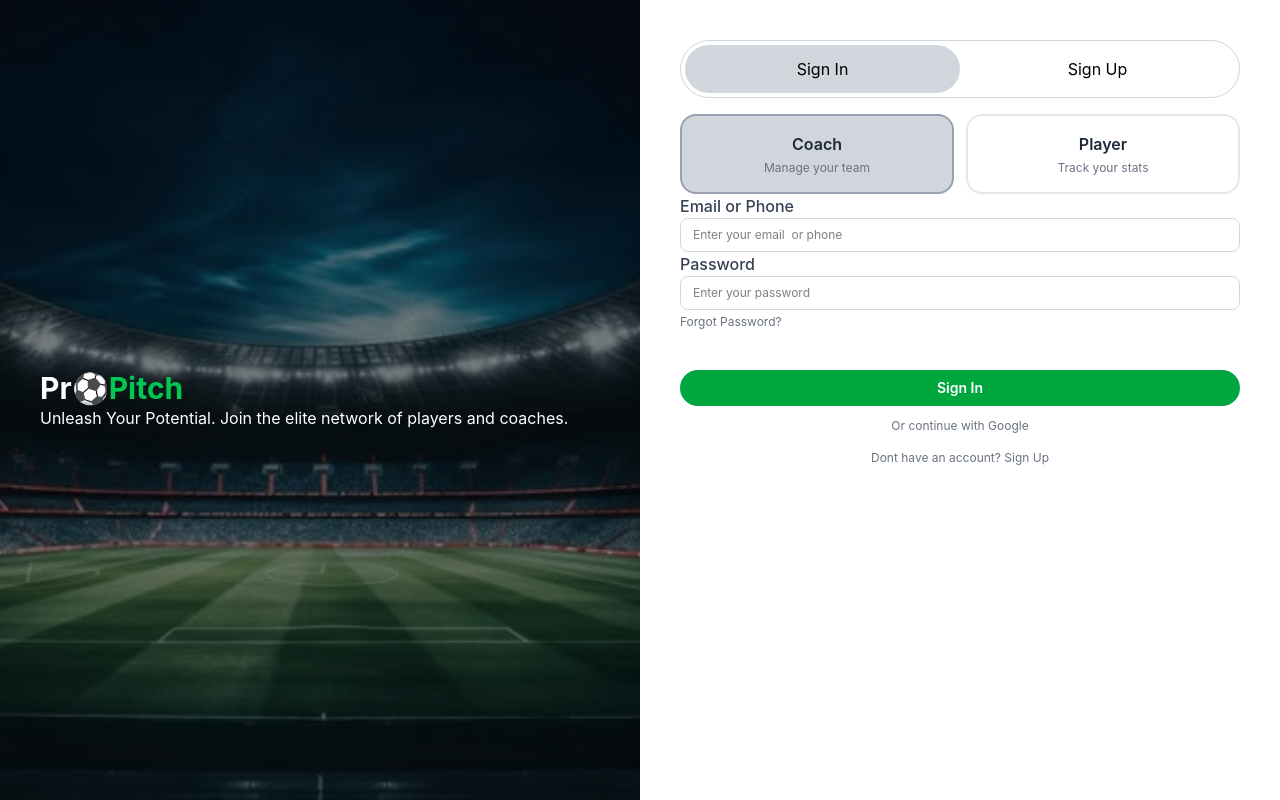
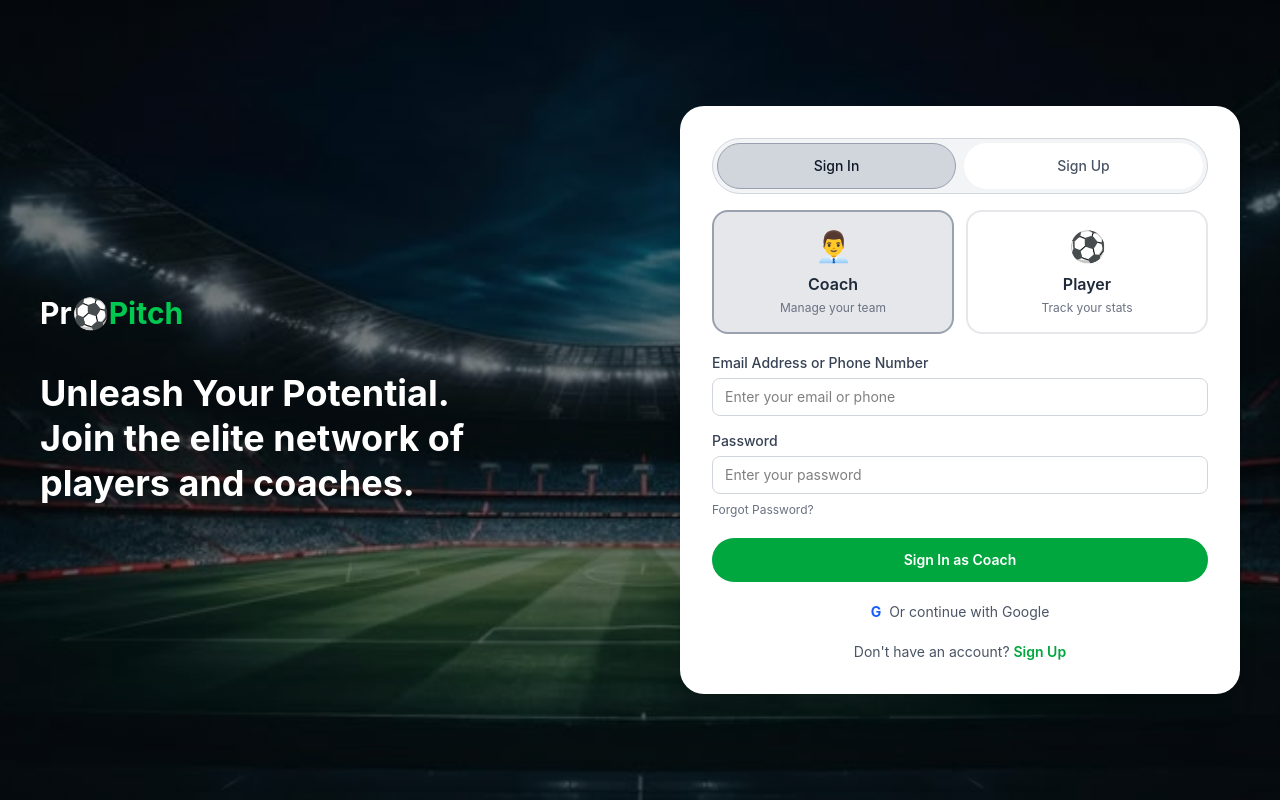
Before and after one commit to Okolohope/Football-Website, a React app in the folder frontend/: page /coach/register in a window 1280 px wide. Built offline with nearby package versions, Linux system fonts and the light colour scheme; the HTML template or start-up script is replaced by a standard one.

Commit message:
Updated sign in

```diff
--- a/frontend/src/pages/CoachRegister.jsx
+++ b/frontend/src/pages/CoachRegister.jsx
@@ -1,96 +1,242 @@
-import { useState } from "react"
-import herofootball from "../assets/football-hero.png"
-function CoachRegister(){
-  const [mode, setMode] = useState("signin")
+import { useState } from "react";
+import herofootball from "../assets/football-hero.png";
+
+function CoachRegister() {
+  const [mode, setMode] = useState("signin");
   const [userType, setUserType] = useState("coach");
 
-  return(
-
-
-    <>
-    <div className="flex min-h-screen  md:flex-row" >
-
-      <div className="w-1/2  min-h-screen flex flex-col justify-center text-white p-6 md:p-10 bg-cover bg-center" style={{ backgroundImage: `linear-gradient(rgba(0,0,0,0.45), rgba(0,0,0,0.45)), url(${herofootball})`}}>
-        <div>
+  return (
+    <div
+      className="min-h-screen bg-cover bg-center bg-no-repeat md:flex md:flex-row"
+      style={{
+        backgroundImage: `linear-gradient(rgba(0,0,0,0.45), rgba(0,0,0,0.45)), url(${herofootball})`,
+      }}
+    >
+      {/* LEFT SIDE: LOGO AND HEADING */}
+      <div className="flex min-h-[38vh] w-full flex-col items-center justify-center px-5 py-8 text-center text-white md:min-h-screen md:w-1/2 md:items-start md:px-10 md:py-10 md:text-left">
+        <div className="mb-7 md:mb-10">
           <h2 className="text-3xl font-bold">
-            <span className="text-white">Pr⚽</span><span className="text-green-500">Pitch</span>
+            <span className="text-white">Pr⚽</span>
+            <span className="text-green-500">Pitch</span>
           </h2>
         </div>
 
-        <h1 className="text-white">
+        <div className="max-w-lg">
+          <h1 className="text-2xl font-bold leading-tight sm:text-3xl md:text-4xl">
             Unleash Your Potential.
+            <br />
             Join the elite network of players and coaches.
           </h1>
-
-
+        </div>
       </div>
 
+      {/* RIGHT SIDE: REGISTRATION FORM */}
+      <div className="flex w-full min-w-0 flex-col justify-center px-4 pb-6 sm:px-6 md:min-h-screen md:w-1/2 md:px-10 md:py-10">
+        <div className="mx-auto w-full max-w-xl rounded-3xl bg-white p-4 shadow-xl sm:p-6 md:p-8">
 
-      <div className="w-1/2 min-w-0 p-3 sm:p-4 md:p-10 flex flex-col">
-       <div className="flex w-full rounded-full border border-gray-300 p-1">
-         <button onClick={() => setMode("signin")}
+          {/* SIGN IN / SIGN UP TABS */}
+          <div className="flex w-full gap-2 rounded-full border border-gray-300 bg-gray-100 p-1">
+            <button
+              type="button"
+              onClick={() => setMode("signin")}
+              className={`flex-1 rounded-full p-3 text-center text-sm font-medium transition-colors ${
+                mode === "signin"
+                  ? "border border-gray-400 bg-gray-300 text-gray-900"
+                  : "border border-transparent bg-white text-gray-600"
+              }`}
+            >
+              Sign In
+            </button>
 
-         className={`flex-1 rounded-full p-3 text-center ${
-          mode === "signin" ? "border-gray-400 bg-gray-300": "border-gray-200 bg-white"
-         }`}>
-          Sign In</button>
-
-
-         <button onClick={() => setMode("signup")}
-         className={`flex-1 rounded-full p-3 text-center ${
-          mode === "signup"? "border-gray-400 bg-gray-300": "border-gray-400 bg-white"
-         }`}>
-          Sign Up</button>
-
+            <button
+              type="button"
+              onClick={() => setMode("signup")}
+              className={`flex-1 rounded-full p-3 text-center text-sm font-medium transition-colors ${
+                mode === "signup"
+                  ? "border border-gray-400 bg-gray-300 text-gray-900"
+                  : "border border-transparent bg-white text-gray-600"
+              }`}
+            >
+              Sign Up
+            </button>
           </div>
 
-       <div className="flex w-full gap-3 mt-4">
+          {/* COACH / PLAYER SELECTION */}
+          <div className="mt-4 flex w-full gap-3">
             <button
-        onClick={() => {setUserType("coach")}}
-        className={`flex-1 min-w-0 rounded-2xl border-2 p-4 text-center ${
+              type="button"
+              onClick={() => setUserType("coach")}
+              aria-pressed={userType === "coach"}
+              className={`flex-1 min-w-0 rounded-2xl border-2 p-3 text-center transition-colors sm:p-4 ${
                 userType === "coach"
-          ? "border-gray-400 bg-gray-300"
+                  ? "border-gray-400 bg-gray-200"
                   : "border-gray-200 bg-white"
               }`}
             >
-          <div>
+              <div className="mb-2 text-3xl">👨‍💼</div>
 
-          </div>
-          <h3 className="text-base font-semibold text-gray-800">Coach</h3>
-          <p className="mt-1 text-xs text-gray-500">Manage your team </p>
+              <h3 className="text-base font-semibold text-gray-800">
+                Coach
+              </h3>
+
+              <p className="mt-1 text-xs text-gray-500">
+                Manage your team
+              </p>
             </button>
-        <button onClick={() => setUserType("player")} className={`flex-1 min-w-0 rounded-2xl border-2 p-4 text-center ${userType === "player"?"border-gray-400 bg-gray-200": "border-gray-200 bg-white"}`}>
-          <div>
 
-          </div>
-          <h3 className="text-base font-semibold text-gray-800">Player</h3>
-          <p className="mt-1 text-xs text-gray-500">Track your stats</p>
+            <button
+              type="button"
+              onClick={() => setUserType("player")}
+              aria-pressed={userType === "player"}
+              className={`flex-1 min-w-0 rounded-2xl border-2 p-3 text-center transition-colors sm:p-4 ${
+                userType === "player"
+                  ? "border-green-500 bg-green-50"
+                  : "border-gray-200 bg-white"
+              }`}
+            >
+              <div className="mb-2 text-3xl">⚽</div>
+
+              <h3 className="text-base font-semibold text-gray-800">
+                Player
+              </h3>
+
+              <p className="mt-1 text-xs text-gray-500">
+                Track your stats
+              </p>
             </button>
           </div>
 
-        <div>
-         <label className="text-s, font-medium text-gray-700">Email or Phone</label><br/>
-         <input type="text" placeholder="Enter your email  or phone " className="w-full rounded-lg border border-gray-300 px-3 py-2 text-xs outline-none"/><br/>
+          {/* EMAIL OR PHONE */}
+          <div className="mt-4">
+            <label
+              htmlFor="emailOrPhone"
+              className="text-sm font-medium text-gray-700"
+            >
+              Email Address or Phone Number
+            </label>
 
-         <label className="text-s, font-medium text-gray-700" >Password</label><br/>
-         <input type="password" placeholder="Enter your password" className="w-full rounded-lg border border-gray-300 px-3 py-2 text-xs outline-none"/><br/>
+            <input
+              id="emailOrPhone"
+              type="text"
+              autoComplete="username"
+              placeholder="Enter your email or phone"
+              className="mt-1 w-full rounded-lg border border-gray-300 px-3 py-2 text-sm outline-none transition focus:border-green-500 focus:ring-1 focus:ring-green-500"
+            />
+          </div>
+
+          {/* PASSWORD */}
+          <div className="mt-3">
+            <label
+              htmlFor="password"
+              className="text-sm font-medium text-gray-700"
+            >
+              Password
+            </label>
+
+            <input
+              id="password"
+              type="password"
+              autoComplete={
+                mode === "signin" ? "current-password" : "new-password"
+              }
+              placeholder="Enter your password"
+              className="mt-1 w-full rounded-lg border border-gray-300 px-3 py-2 text-sm outline-none transition focus:border-green-500 focus:ring-1 focus:ring-green-500"
+            />
+          </div>
+
+          {/* CONFIRM PASSWORD: SIGN UP ONLY */}
           {mode === "signup" && (
             <div className="mt-3">
-            <label className="text-sm font-medium text-gray-700">Confirm Password</label>
-            <input type="password" placeholder="Confirm Password" className="w-full rounded-lg border border-gray-300 px-3 py-2 text-xs outline-none"/>
+              <label
+                htmlFor="confirmPassword"
+                className="text-sm font-medium text-gray-700"
+              >
+                Confirm Password
+              </label>
+
+              <input
+                id="confirmPassword"
+                type="password"
+                autoComplete="new-password"
+                placeholder="Confirm your password"
+                className="mt-1 w-full rounded-lg border border-gray-300 px-3 py-2 text-sm outline-none transition focus:border-green-500 focus:ring-1 focus:ring-green-500"
+              />
             </div>
           )}
+
+          {/* FORGOT PASSWORD: SIGN IN ONLY */}
           {mode === "signin" && (
-          <button className="mt-1 block text-left text-xs text-gray-500">Forgot Password?</button>)}<br/>
-         <button className="mt-4 w-full rounded-full bg-green-600 py-2 text-sm font-semibold text-white"> {mode === "signin" ? "Sign In" : "Create Account"}</button>
-         <button className="mt-2 w-full py-1 text-xs text-gray-500">Or continue with Google</button>
-         {mode === "signin" && (<button className="mt-2 w-full py-1 text-xs text-gray-500">Dont have an account? Sign Up</button>)}
+            <button
+              type="button"
+              onClick={() =>
+                alert("Password recovery will be connected later.")
+              }
+              className="mt-2 block text-left text-xs text-gray-500 hover:text-green-600"
+            >
+              Forgot Password?
+            </button>
+          )}
+
+          {/* MAIN BUTTON */}
+          <button
+            type="button"
+            onClick={() =>
+              alert(
+                mode === "signin"
+                  ? "Coach/Player sign-in will be connected next."
+                  : "Account creation will be connected next."
+              )
+            }
+            className="mt-5 w-full rounded-full bg-green-600 py-3 text-sm font-semibold text-white transition hover:bg-green-700"
+          >
+            {mode === "signin"
+              ? `Sign In as ${userType === "coach" ? "Coach" : "Player"}`
+              : "Create Account"}
+          </button>
+
+          {/* GOOGLE OPTION */}
+          <button
+            type="button"
+            onClick={() =>
+              alert("Google sign-in will be connected later.")
+            }
+            className="mt-3 w-full py-2 text-sm text-gray-600 transition hover:text-green-600"
+          >
+            <span className="mr-2 font-bold text-blue-600">G</span>
+            Or continue with Google
+          </button>
+
+          {/* ACCOUNT SWITCHING */}
+          <div className="mt-3 text-center text-sm text-gray-600">
+            {mode === "signin" ? (
+              <p>
+                Don't have an account?{" "}
+                <button
+                  type="button"
+                  onClick={() => setMode("signup")}
+                  className="font-semibold text-green-600 hover:text-green-700"
+                >
+                  Sign Up
+                </button>
+              </p>
+            ) : (
+              <p>
+                Already have an account?{" "}
+                <button
+                  type="button"
+                  onClick={() => setMode("signin")}
+                  className="font-semibold text-green-600 hover:text-green-700"
+                >
+                  Sign In
+                </button>
+              </p>
+            )}
           </div>
 
         </div>
       </div>
-    </>
-  )
+    </div>
+  );
 }
 
-export default CoachRegister
+export default CoachRegister;
```
Lines whose indentation alone changed are shown as unchanged.
